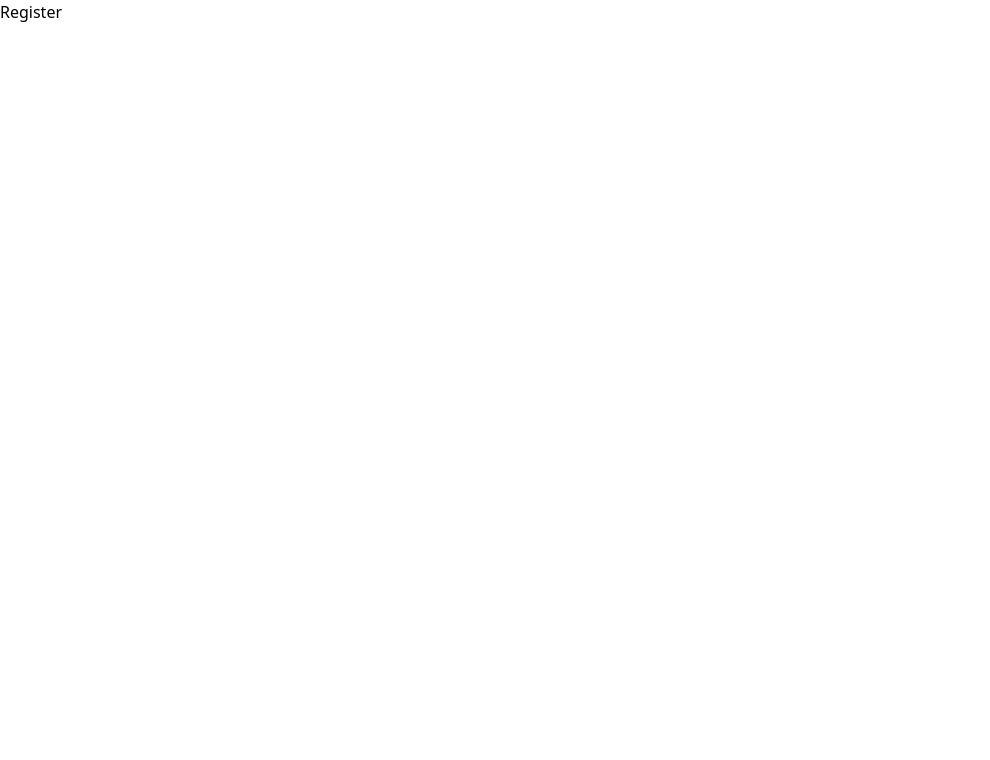
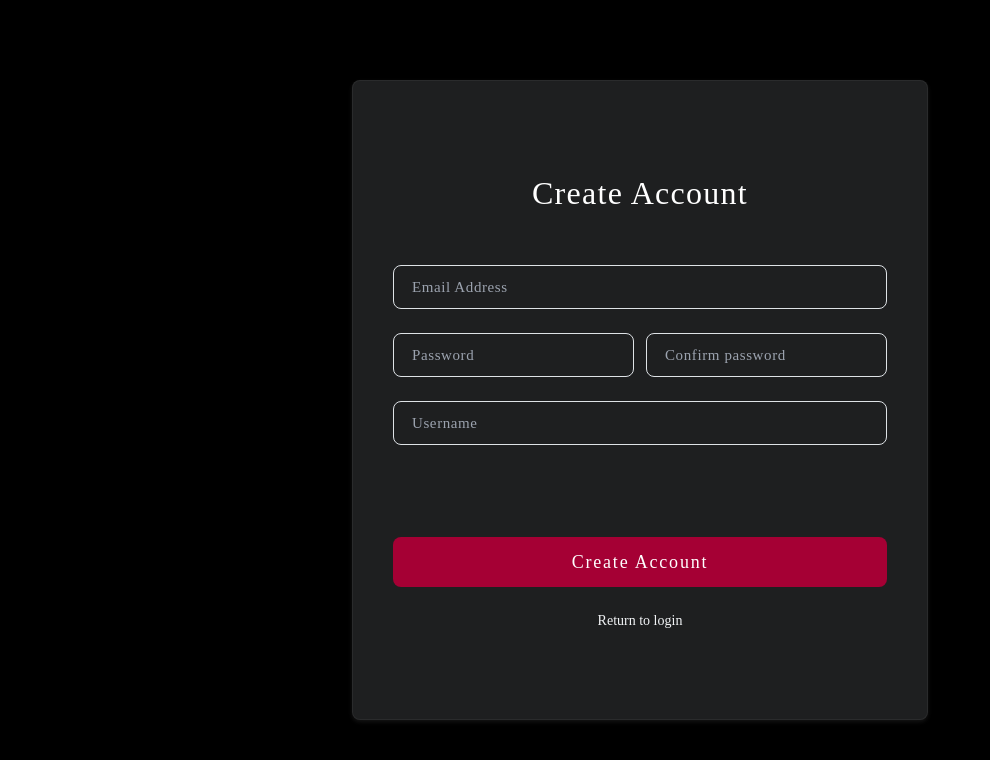
Before and after one commit to hyu-cse4006/shoppingnova-front, a React (Vite) app: page /register in a window 1280 px wide. Shown: the top 760 px of the page, without its empty margins (0-990 px from the left). Built offline with nearby package versions, Linux system fonts and the light colour scheme.

Commit message:
feat: #1 로그인, 회원가입 퍼블리싱

```diff
--- a/package.json
+++ b/package.json
@@ -16,6 +16,7 @@
     "react": "^18.3.1",
     "react-dom": "^18.3.1",
     "react-router-dom": "^6.28.0",
+    "styled-components": "^6.1.13",
     "three": "^0.170.0"
   },
   "devDependencies": {
--- /dev/null
+++ b/src/routes/Style/loginstyle.ts
@@ -0,0 +1,114 @@
+import styled from "styled-components";
+
+export const S = {
+  Background: styled.div`
+    background-color: black;
+    width: 100vw;
+    height: 100vh;
+  `,
+  Container: styled.div`
+    position: fixed;
+    left: 50%;
+    transform: translate(-50%, -50%);
+    top: 50%;
+    width: 576px;
+    height: 640px;
+    padding: 40px;
+    border: 1px solid #80808020;
+    box-shadow: 0px 2px 4px 0px #ffffff14;
+    border-radius: 8px;
+    background: #1e1f20;
+    display: flex;
+    flex-direction: column;
+    justify-content: center;
+    align-items: center;
+    gap: 20px;
+  `,
+  Title: styled.span`
+    font-family: Poppins;
+    font-size: 32px;
+    font-weight: 400;
+    line-height: 48px;
+    letter-spacing: 0.04em;
+    text-align: center;
+    text-underline-position: from-font;
+    text-decoration-skip-ink: none;
+    color: white;
+    margin-bottom: 28px;
+  `,
+  ContentBox: styled.div`
+    position: relative;
+    gap: 24px;
+    display: flex;
+    flex-direction: column;
+    justify-content: center;
+    margin-bottom: 12px;
+    width: 100%;
+  `,
+  Input: styled.input.attrs((props) => ({
+    type: "text",
+    placeholder: props.placeholder,
+  }))`
+    width: 100%;
+    height: 44px;
+    padding: 6px 18px 6px 18px;
+    box-sizing: border-box;
+    border-radius: 8px;
+    border: 1px 0px 0px 0px;
+    border: 1px solid var(--GRAY2, #dee2e6);
+    background: #1e1f20;
+
+    font-family: Poppins;
+    font-size: 15px;
+    font-weight: 400;
+    line-height: 22.5px;
+    letter-spacing: 0.04em;
+    text-align: center;
+    text-underline-position: from-font;
+    text-decoration-skip-ink: none;
+    text-align: left;
+    color: var(--GRAY2, #dee2e6);
+
+    &:focus {
+      outline: none;
+      border-color: white;
+    }
+  `,
+  LoginBtn: styled.button`
+    width: 100%;
+    height: 50px;
+    padding: 0px 68px 0px 68px;
+    box-sizing: border-box;
+    border-radius: 8px;
+    background: var(--LG-RED, #a50034);
+    font-family: Poppins;
+    font-size: 18px;
+    font-weight: 400;
+    line-height: 27px;
+    letter-spacing: 0.1em;
+    text-align: center;
+    text-underline-position: from-font;
+    text-decoration-skip-ink: none;
+    color: #ffffff;
+    margin-top: 60px;
+  `,
+  AccountBox: styled.div`
+    display: flex;
+    align-items: center;
+    & > span {
+      cursor: pointer;
+      padding: 0px 10px;
+      font-family: Poppins;
+      font-size: 14px;
+      font-weight: 500;
+      line-height: 21px;
+      text-align: center;
+      text-underline-position: from-font;
+      text-decoration-skip-ink: none;
+      color: var(--GRAY1, #f1f3f5);
+    }
+    & > span:nth-child(1) {
+      border-right: 1px solid var(--GRAY1, #f1f3f5);
+    }
+  `,
+};
--- /dev/null
+++ b/src/routes/Style/registerstyle.ts
@@ -0,0 +1,118 @@
+import styled from "styled-components";
+
+export const S = {
+  Background: styled.div`
+    background-color: black;
+    width: 100vw;
+    height: 100vh;
+  `,
+  Container: styled.div`
+    position: fixed;
+    left: 50%;
+    transform: translate(-50%, -50%);
+    top: 50%;
+    width: 576px;
+    height: 640px;
+    padding: 40px;
+    border: 1px solid #80808020;
+    box-shadow: 0px 2px 4px 0px #ffffff14;
+    border-radius: 8px;
+    background: #1e1f20;
+    display: flex;
+    flex-direction: column;
+    justify-content: center;
+    align-items: center;
+    gap: 20px;
+  `,
+  Title: styled.span`
+    font-family: Poppins;
+    font-size: 32px;
+    font-weight: 400;
+    line-height: 48px;
+    letter-spacing: 0.04em;
+    text-align: center;
+    text-underline-position: from-font;
+    text-decoration-skip-ink: none;
+    color: white;
+    margin-bottom: 28px;
+  `,
+  ContentBox: styled.div`
+    position: relative;
+    gap: 24px;
+    display: flex;
+    flex-direction: column;
+    justify-content: center;
+    margin-bottom: 12px;
+    width: 100%;
+    & > div:nth-child(2) {
+      display: flex;
+      justify-content: center;
+      align-items: center;
+      gap: 12px;
+      & > input {
+        width: 50%;
+      }
+    }
+  `,
+  Input: styled.input.attrs((props) => ({
+    type: "text",
+    placeholder: props.placeholder,
+  }))`
+    width: 100%;
+    height: 44px;
+    padding: 6px 18px 6px 18px;
+    box-sizing: border-box;
+    border-radius: 8px;
+    border: 1px 0px 0px 0px;
+    border: 1px solid var(--GRAY2, #dee2e6);
+    background: #1e1f20;
+
+    font-family: Poppins;
+    font-size: 15px;
+    font-weight: 400;
+    line-height: 22.5px;
+    letter-spacing: 0.04em;
+    text-align: center;
+    text-underline-position: from-font;
+    text-decoration-skip-ink: none;
+    text-align: left;
+    color: var(--GRAY2, #dee2e6);
+
+    &:focus {
+      outline: none;
+      border-color: white;
+    }
+  `,
+  CreateBtn: styled.button`
+    width: 100%;
+    height: 50px;
+    padding: 0px 68px 0px 68px;
+    box-sizing: border-box;
+    border-radius: 8px;
+    background: var(--LG-RED, #a50034);
+    font-family: Poppins;
+    font-size: 18px;
+    font-weight: 400;
+    line-height: 27px;
+    letter-spacing: 0.1em;
+    text-align: center;
+    text-underline-position: from-font;
+    text-decoration-skip-ink: none;
+    color: #ffffff;
+    margin-top: 60px;
+  `,
+  AccountBox: styled.div`
+    & > span {
+      cursor: pointer;
+      padding: 0px 10px;
+      font-family: Poppins;
+      font-size: 14px;
+      font-weight: 500;
+      line-height: 21px;
+      text-align: center;
+      text-underline-position: from-font;
+      text-decoration-skip-ink: none;
+      color: var(--GRAY1, #f1f3f5);
+    }
+  `,
+};
--- a/src/routes/login.tsx
+++ b/src/routes/login.tsx
@@ -1,3 +1,22 @@
+import { useNavigate } from "react-router-dom";
+import { S } from "./Style/loginstyle";
+
 export const Login = () => {
-  return <div>Login</div>;
+  const navigate = useNavigate();
+  return (
+    <S.Background>
+      <S.Container>
+        <S.Title>Login</S.Title>
+        <S.ContentBox>
+          <S.Input type="text" placeholder="id" />
+          <S.Input type="text" placeholder="password" />
+        </S.ContentBox>
+        <S.LoginBtn>Login</S.LoginBtn>
+        <S.AccountBox>
+          <span>Forgot password</span>
+          <span onClick={() => navigate("/register")}>Create Account</span>
+        </S.AccountBox>
+      </S.Container>
+    </S.Background>
+  );
 };
--- a/src/routes/register.tsx
+++ b/src/routes/register.tsx
@@ -1,3 +1,29 @@
+import { useNavigate } from "react-router-dom";
+import { S } from "./Style/registerstyle";
+
 export const Register = () => {
-  return <div>Register</div>;
+  const navigate = useNavigate();
+  return (
+    <S.Background>
+      <S.Container>
+        <S.Title>Create Account</S.Title>
+        <S.ContentBox>
+          <div>
+            <S.Input type="text" placeholder="Email Address" />
+          </div>
+          <div>
+            <S.Input type="text" placeholder="Password" />
+            <S.Input type="text" placeholder="Confirm password" />
+          </div>
+          <div>
+            <S.Input type="text" placeholder="Username" />
+          </div>
+        </S.ContentBox>
+        <S.CreateBtn>Create Account</S.CreateBtn>
+        <S.AccountBox>
+          <span onClick={() => navigate("/login")}>Return to login</span>
+        </S.AccountBox>
+      </S.Container>
+    </S.Background>
+  );
 };
```
Also changed, not shown: 1 other file (tests, documents, lock files or other folders).
